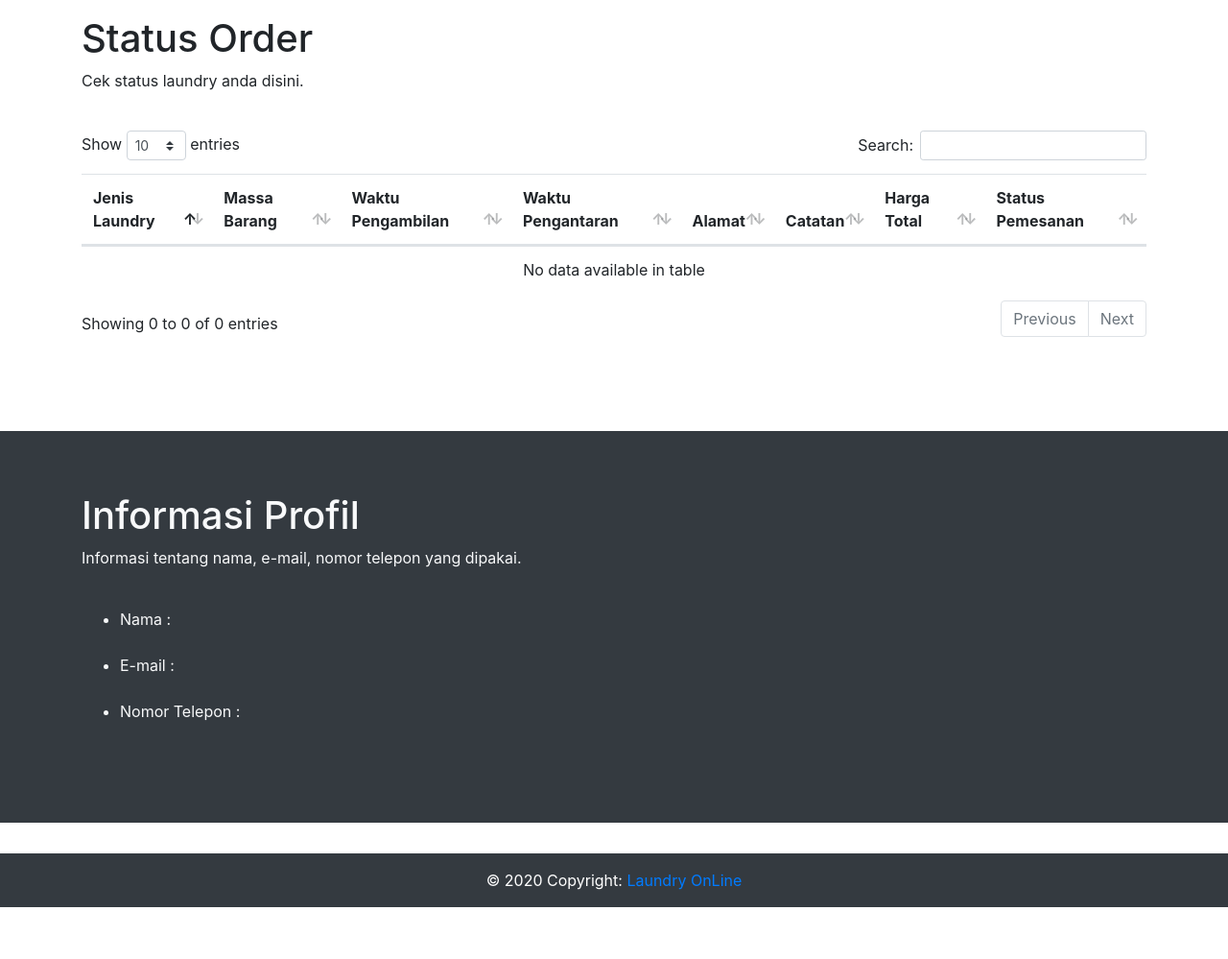
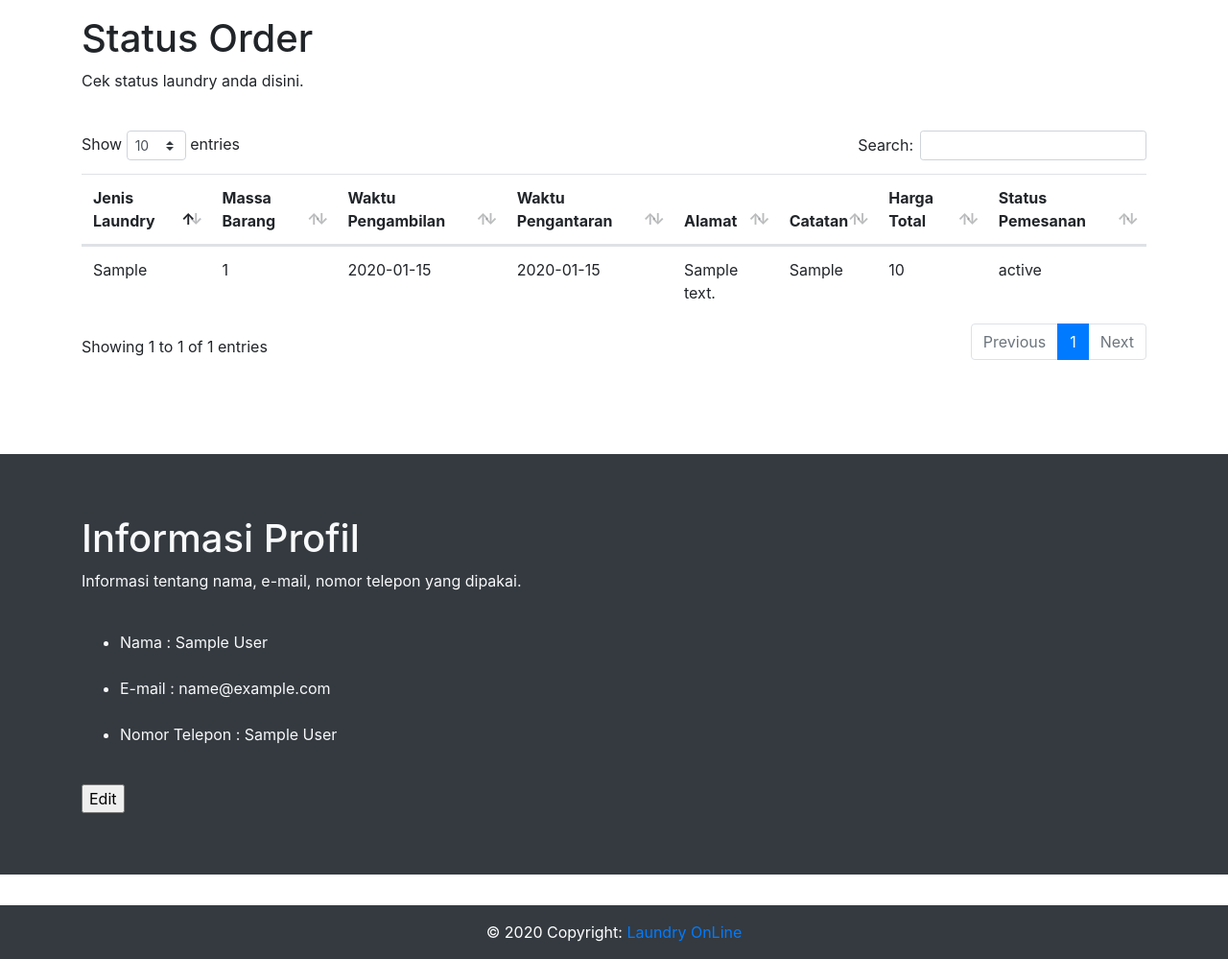
Before and after one commit to dandygardad/laundryonline, a PHP site: page /dashboard.php in a window 1280 px wide. Shown: the part 471-1470 px from the top of the page at 96% size. Before the commit the page ends 1416 px from the top, so only its background shows below. Run offline with PHP 8.4, Linux system fonts and the light colour scheme; the visitor is signed in with stand-in values (Sample User, id 1); tables that the repository leaves empty hold one stand-in row (values such as "Sample post").

Commit message:
Update SQL, order add data and login session. Add info profile and edit profile

```diff
--- a/dashboard.php
+++ b/dashboard.php
@@ -2,6 +2,7 @@
 session_start();
 require_once "database.php";
 $pdo = new database();
+$edit_form = false;
 
 //Jika user belum login dan membuka ini, maka langsung diarahkan ke halaman login
 if(isset($_SESSION['email']) == 0){
@@ -15,7 +16,32 @@ if($_SESSION['email'] == 'dandygarda@gmail.com'){
 }
 
 //Memanggil tabel pesanan
-$rows = $pdo -> getPesanan($_SESSION['name']);
+$rows = $pdo -> getPesanan($_SESSION['id']);
+
+//Mengambil data dan menaruh di kotak edit
+if(isset($_GET['edit'])){
+  $data = $pdo -> getEditPesanan($_GET['edit']);
+  $edit_form = true;
+  $name = $data['name'];
+  $email = $data['email'];
+  $nomor_telepon = $data['nomor_telepon'];
+  $id = $data['id'];
+}
+
+//Mengupdate data
+if(isset($_POST['update'])){
+  $update = $pdo -> updateData($_POST['nama'], $_POST['email'], $_POST['password'], $_POST['nomor_telepon'], $id);
+  $_SESSION['name'] = $_POST['nama'];
+  $_SESSION['email'] = $_POST['email'];
+  $_SESSION['nomortelepon'] = $_POST['nomor_telepon'];
+  // Cara get data dari spesifik nama_order terus dikirim kesini
+  header("Location: dashboard.php#profil");
+}
+
+//Untuk tombol membatalkan edit
+if(isset($_POST['cancel'])){
+  header("Location: dashboard.php#profil");
+}
 
 ?>
 
@@ -111,17 +137,55 @@ $rows = $pdo -> getPesanan($_SESSION['name']);
     </div>
     <div class="jumbotron jumbotron-fluid bg-dark text-light">
         <div class="container">
-            <h1 class="tengah" id ="customers">Informasi Profil</h1>
+            <h1 class="tengah" id ="profil">Informasi Profil</h1>
             <p class="tengah">Informasi tentang nama, e-mail, nomor telepon yang dipakai.</p>
             <br>
             <ul>
-                <li>Nama : </li>
+                <li>Nama : <?php echo ($_SESSION['name']) ?></li>
                 <br>
-                <li>E-mail : </li>
+                <li>E-mail : <?php echo ($_SESSION['email']) ?> </li>
                 <br>
-                <li>Nomor Telepon : </li>
+                <li>Nomor Telepon : <?php echo ($_SESSION['nomortelepon']) ?> </li>
             </ul>
-    <br>
+            <br>
+            <form action="dashboard.php?edit=<?php echo $_SESSION['id']; ?>#profil" method="post">
+              <input type="hidden" name="id" value="<?=$_SESSION['id']?>">
+              <input type="submit" value="Edit" name="edit">
+            </form>
+
+            <?php
+    if($edit_form == false){ ?>
+        <!-- Kosong -->
+    <?php
+    }
+    else{ ?>
+        <!-- Untuk memunculkan edit profil -->
+        <h4 class="tengah">Edit profil</h4>
+        <form method="post">
+            <p class="tengah">Nama : </p>
+            <p class="tengah"><input type="text" class = "tengah" name="nama" value="<?php echo $name; ?>"></p>
+        <p class="tengah">E-mail : </p>
+            <p class="tengah"><input type="email" class = "tengah" name="email" value="<?php echo $email; ?>"></p>
+        <p class="tengah">Password : </p>
+            <p class="tengah"><input type="password" class = "tengah" name="password" id="password" pattern=".{8,}" required title="Minimum 8 karakter" placeholder="Masukkan password"></p>
+            <p class="tengah"><input type="checkbox" onclick="myFunction()"> Show Password</p>
+        <p class="tengah">Nomor Telepon : </p>
+            <p class="tengah"><input type="text" class="tengah" name="nomor_telepon" value="<?php echo $nomor_telepon; ?>" pattern=".{10,14}" required></p>
+
+    <?php
+    } ?>
+
+<?php
+    if($edit_form == false){ ?>
+    <?php
+    }
+    else{ ?>
+        <p class="tengah"><input type="submit" name="update" value="Update"/>
+        <input type="button" onclick="location.href='/dashboard.php#profil';" value="Cancel" />
+        </p>
+        </form>
+    <?php
+    } ?>
     </div>
 </div>
 
--- a/database.php
+++ b/database.php
@@ -80,9 +80,9 @@ class database{
         return $stmt;
     }
 
-    public function tambah_pesanan($jenis_laundry, $massa_barang, $waktu_pengambilan, $waktu_pengantaran, $alamat, $catatan, $garis_lintang, $garis_bujur, $harga_total, $status, $nama){
-        $sql = "INSERT INTO `Order` (jenis_laundry, massa_barang, waktu_pengambilan, waktu_pengantaran, alamat, catatan, garis_lintang, garis_bujur, harga_total, status_pemesanan, nama_user)
-        VALUES (:jenis_laundry, :massa_barang, :waktu_pengambilan, :waktu_pengantaran, :alamat, :catatan, :garis_lintang, :garis_bujur, :harga_total, :status_pemesanan, :nama_user)";
+    public function tambah_pesanan($jenis_laundry, $massa_barang, $waktu_pengambilan, $waktu_pengantaran, $alamat, $catatan, $garis_lintang, $garis_bujur, $harga_total, $status, $id){
+        $sql = "INSERT INTO `Order` (jenis_laundry, massa_barang, waktu_pengambilan, waktu_pengantaran, alamat, catatan, garis_lintang, garis_bujur, harga_total, status_pemesanan, id_user)
+        VALUES (:jenis_laundry, :massa_barang, :waktu_pengambilan, :waktu_pengantaran, :alamat, :catatan, :garis_lintang, :garis_bujur, :harga_total, :status_pemesanan, :id_user)";
         $stmt = $this-> pdo-> prepare($sql);
         $stmt->execute(array(
           ':jenis_laundry' => $jenis_laundry,
@@ -95,7 +95,7 @@ class database{
           ':garis_bujur' => $garis_bujur,
           ':harga_total' => $harga_total,
           ':status_pemesanan' => $status,
-          ':nama_user' => $nama));
+          ':id_user' => $id));
         return $stmt;
     }
 
@@ -112,16 +112,23 @@ class database{
     }
 
     public function showPesanan(){
-        $sql = "SELECT jenis_laundry, massa_barang, waktu_pengambilan, waktu_pengantaran, alamat, catatan, harga_total, status_pemesanan, nama_user FROM `Order`";
+        $sql = "SELECT jenis_laundry, massa_barang, waktu_pengambilan, waktu_pengantaran, alamat, catatan, harga_total, status_pemesanan, id_user FROM `Order`";
         $stmt = $this -> pdo -> query($sql);
         return $stmt->fetchAll(PDO::FETCH_ASSOC);
     }
 
     public function getPesanan($name_filter){
-        $sql = "SELECT jenis_laundry, massa_barang, waktu_pengambilan, waktu_pengantaran, alamat, catatan, harga_total, status_pemesanan, nama_user FROM `Order` WHERE nama_user = :zip";
+        $sql = "SELECT jenis_laundry, massa_barang, waktu_pengambilan, waktu_pengantaran, alamat, catatan, harga_total, status_pemesanan, id_user FROM `Order` WHERE id_user = :zip";
         $stmt = $this -> pdo -> prepare($sql);
         $stmt->execute(array(':zip' => $name_filter));
         return $stmt -> fetchAll(PDO::FETCH_ASSOC);
     }
+
+    public function getEditPesanan($edit){
+        $sql = "SELECT * FROM users WHERE id = :zip";
+        $stmt = $this -> pdo ->prepare($sql);
+        $stmt->execute(array(':zip' => $edit));
+        return $stmt -> fetch();
+    }
 }
 ?>
--- a/laundry.sql
+++ b/laundry.sql
@@ -21,7 +21,7 @@ CREATE TABLE `Order` (
   `garis_bujur` FLOAT(10, 6) DEFAULT NULL,
   `harga_total` INT(10) DEFAULT NULL,
   `status_pemesanan` VARCHAR(50) DEFAULT NULL,
-  `nama_user` VARCHAR(100) DEFAULT NULL
+  `id_user` INT(11) DEFAULT NULL
 ) ENGINE=InnoDB AUTO_INCREMENT=1 DEFAULT CHARSET=utf8;
 
 =======
--- a/login.php
+++ b/login.php
@@ -21,6 +21,7 @@ if(isset($_POST['submit'])){
     if (password_verify($password, $login['password'])){
         //Memasukkan data ke session
         $id = $login['id'];
+        $_SESSION['id'] = $login['id'];
         $_SESSION['name'] = $login['name'];
         $_SESSION['email'] = $email;
         $_SESSION['nomortelepon'] = $login['nomor_telepon'];
--- a/order.php
+++ b/order.php
@@ -30,7 +30,7 @@ if ($_SERVER['REQUEST_METHOD'] == 'POST'){
 		$status = "Tunggu Konfirmasi";
         //Masukkan data pesanan ke database
 		$pdo->tambah_pesanan($_POST['jenis_laundry'], $_POST['beratBarang'], $_POST['tanggalPengambilan'], $_POST['tanggalPengantaran'], $_POST['alamat'],
-		$_POST['catatan'], $_POST['lat'], $_POST['lng'], $_POST['hargaTotal'], $status, $_SESSION['name']);
+		$_POST['catatan'], $_POST['lat'], $_POST['lng'], $_POST['hargaTotal'], $status, $_SESSION['id']);
     }
 }
 ?>
```
